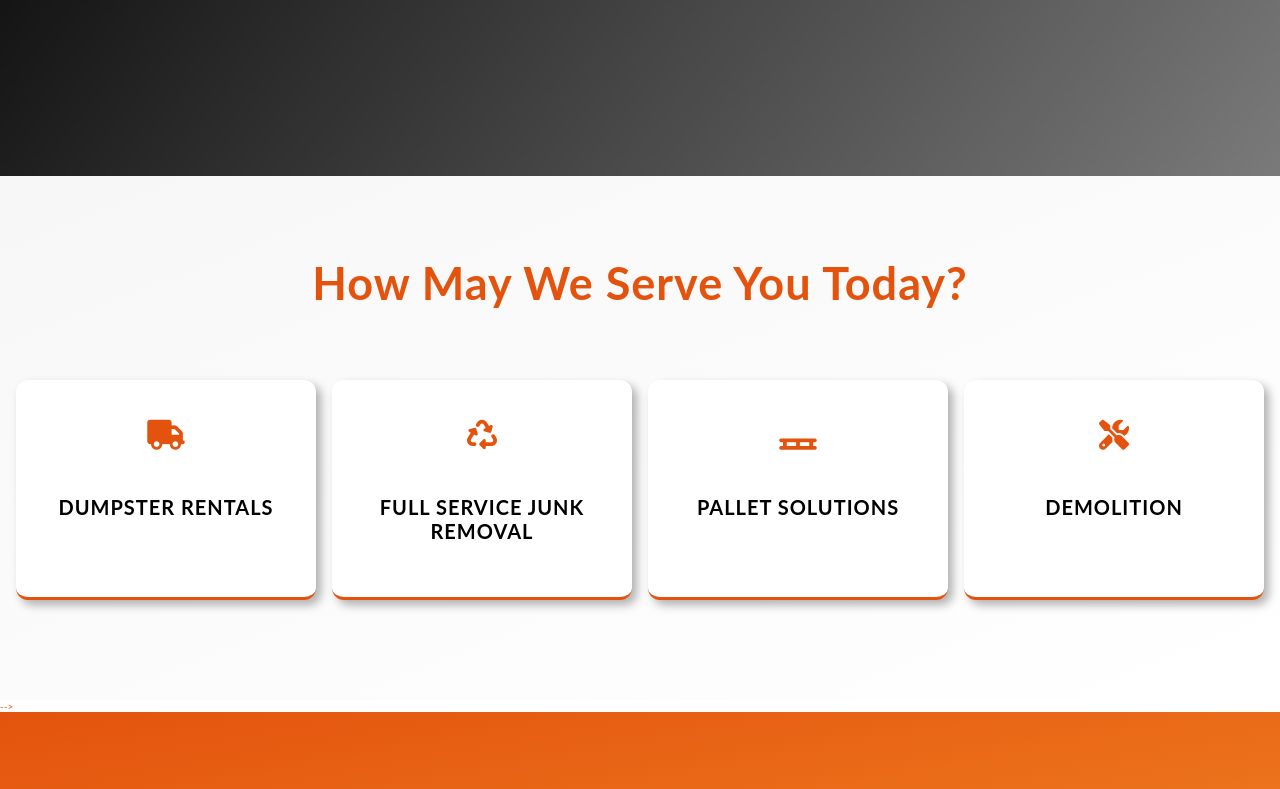
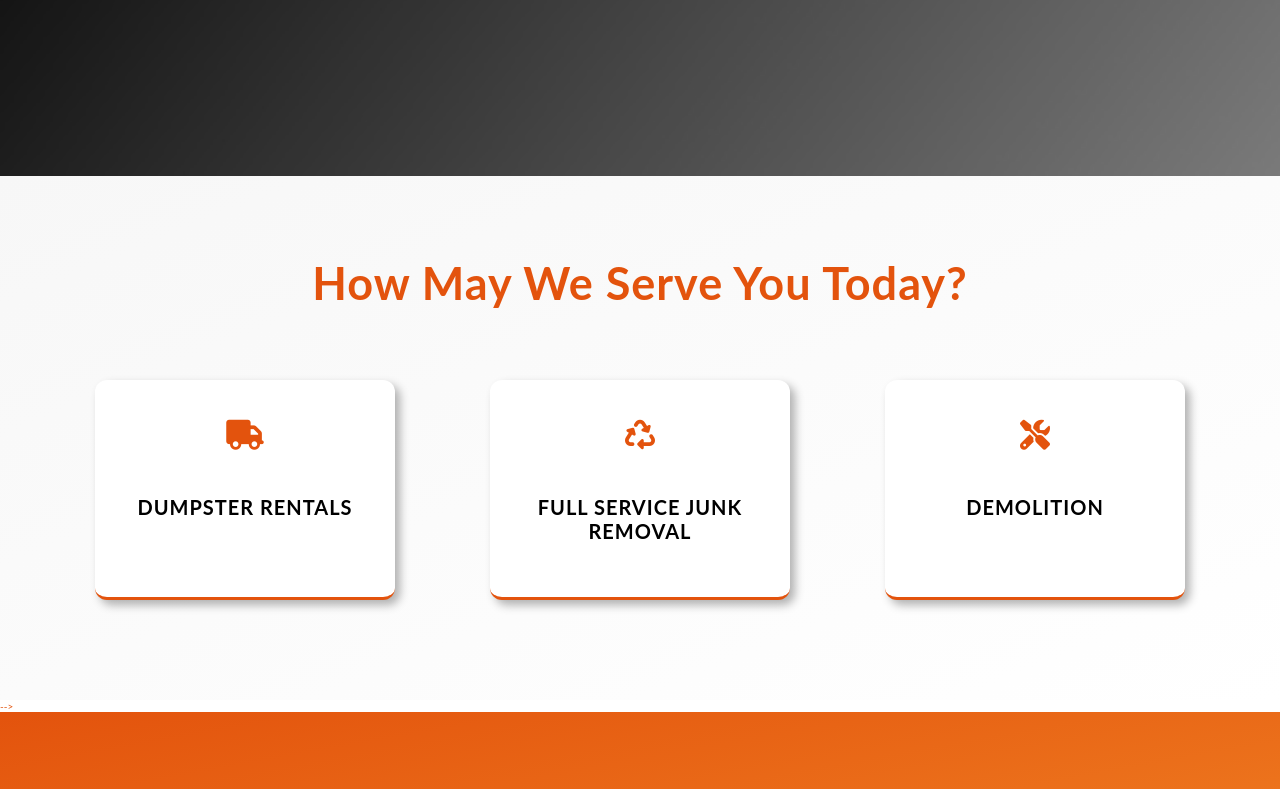
Before and after one commit to dangelominnis/ServeOnDemand, a plain HTML site: page index.html in a window 1280 px wide. Shown: the part 478-1267 px from the top of the page. Drawn offline with Linux system fonts and the light colour scheme.

Commit message:
took away PALLETS card from home page

```diff
--- a/index.html
+++ b/index.html
@@ -185,22 +185,22 @@
         <!-- </div> -->
       </div>
       <div class="contact__cards-card">
-        <a href="removal_service.html"><i class="fas fa-pallet fa-3x"></i></a>
+        <a href="demolition.html"><i class="fas fa-tools fa-3x"></i></a>
         <!-- <div class="contact__cards-card-text"> -->
         <h3>
-          <a href="removal_service.html">Pallet Solutions</a>
+          <a href="demolition.html">Demolition</a>
         </h3>
         <!-- <p>
           Pallet Service
         </p> -->
         <!-- </div> -->
       </div>
-      <div class="contact__cards-card">
-        <a href="demolition.html"><i class="fas fa-tools fa-3x"></i></a>
+      <!-- <div class="contact__cards-card">
+        <a href="demolition.html"><i class="fas fa-tools fa-3x"></i></a> -->
         <!-- <div class="contact__cards-card-text"> -->
-        <h3>
+        <!-- <h3>
           <a href="demolition.html">Demolition</a>
-        </h3>
+        </h3> -->
         <!-- <p>
           Pallet Service
         </p> -->
```
